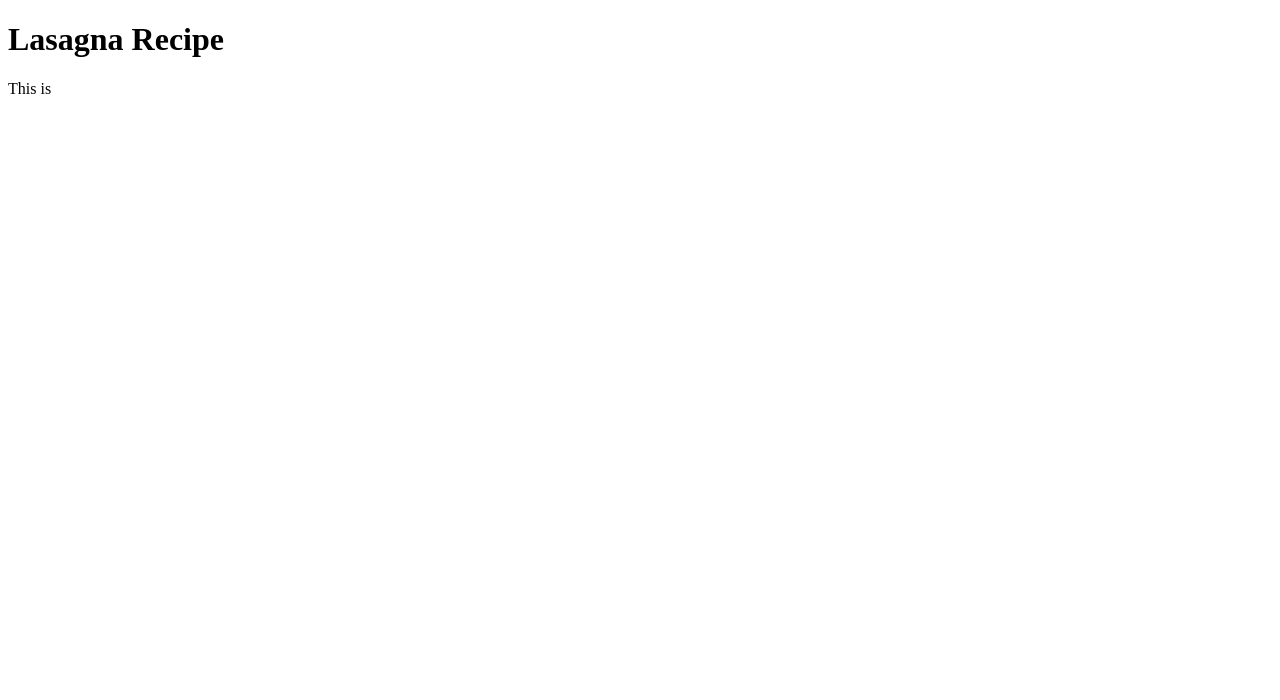
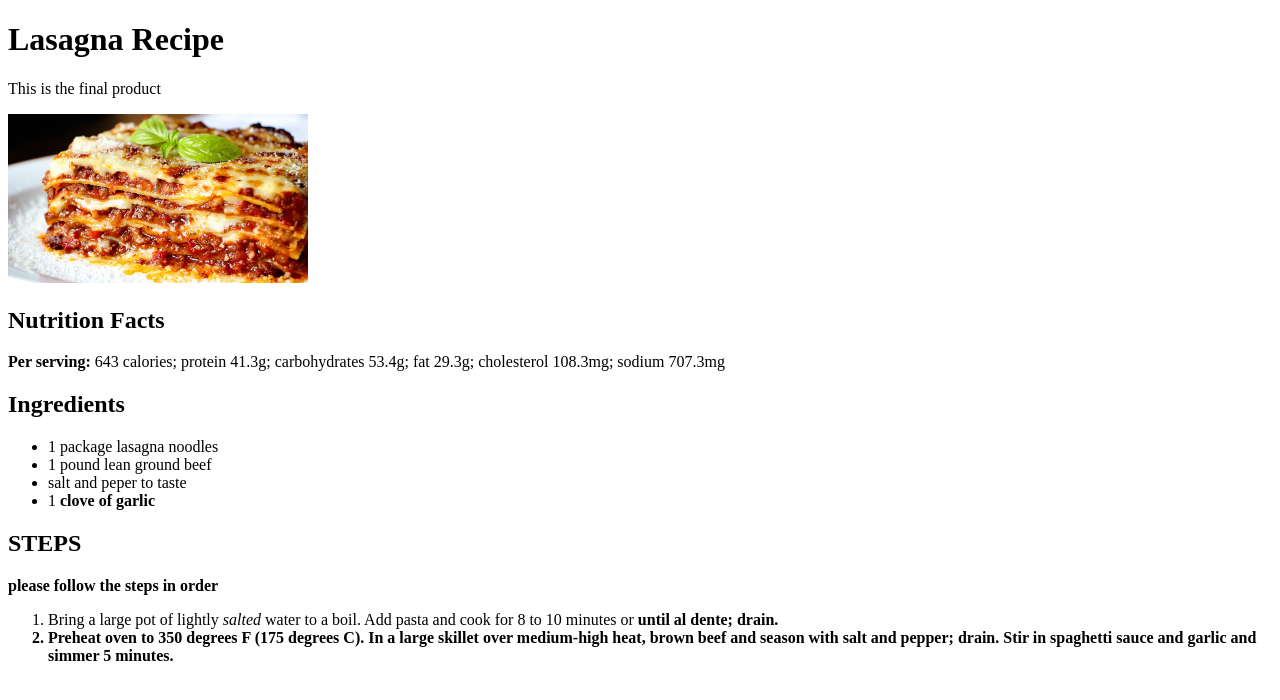
Before and after one commit to HectorGverdin/odin-recipes, a plain HTML site: page recipes/lasagna.html in a window 1280 px wide. Drawn offline with Linux system fonts and the light colour scheme.

Commit message:
Completed lasagna recipe and Added img to repo

```diff
--- a/recipes/lasagna.html
+++ b/recipes/lasagna.html
@@ -9,6 +9,33 @@
 <body>
     <p><h1>Lasagna Recipe</h1></p>
 
-    <p>This is </p>
+    <p>This is the final product</p>
+    <img src="../img/lasagna.jpg" alt="Lasagna result" width="300">
+    <p><h2>Nutrition Facts</h2></p>
+    <p><strong>Per serving:</strong> 643 calories; protein 41.3g; carbohydrates 53.4g; fat 29.3g; cholesterol 108.3mg; sodium 707.3mg </p>
+    <p></p>
+    <p><h2>Ingredients</h2></p>
+    <p><ul>
+        <li>1 package lasagna noodles</li>
+        <li>1 pound lean ground beef</li>
+        <li>salt and peper to taste</li>
+        <li>1 <strong>clove of garlic</strong></li>
+    </ul></p>
+
+    <p><h2>STEPS</h2></p>
+    <p><Strong>please follow the steps in order</Strong></p>
+    <p><ol>
+        <li>
+          Bring a large pot of lightly <em>salted</em> water to a boil.
+          Add pasta and cook for 8 to 10 minutes or <strong>until al dente; drain.</li>
+        <li>
+          Preheat oven to 350 degrees F (175 degrees C).
+          In a large skillet over medium-high heat,
+          brown beef and season with salt and pepper;
+          drain. Stir in spaghetti sauce and garlic and
+          simmer 5 minutes.
+        </li>
+    </ol></p>
+
 </body>
 </html>
```
Also changed, not shown: img/lasagna.jpg (added).
